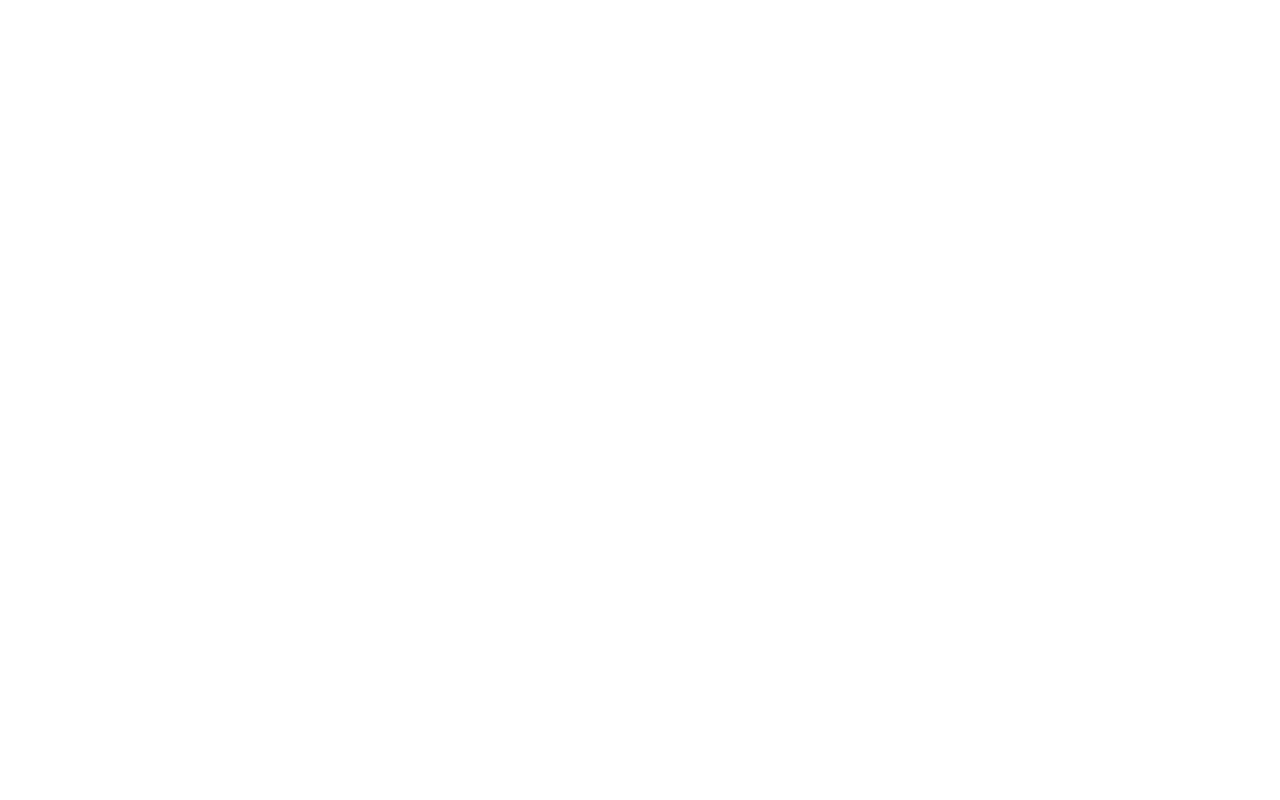
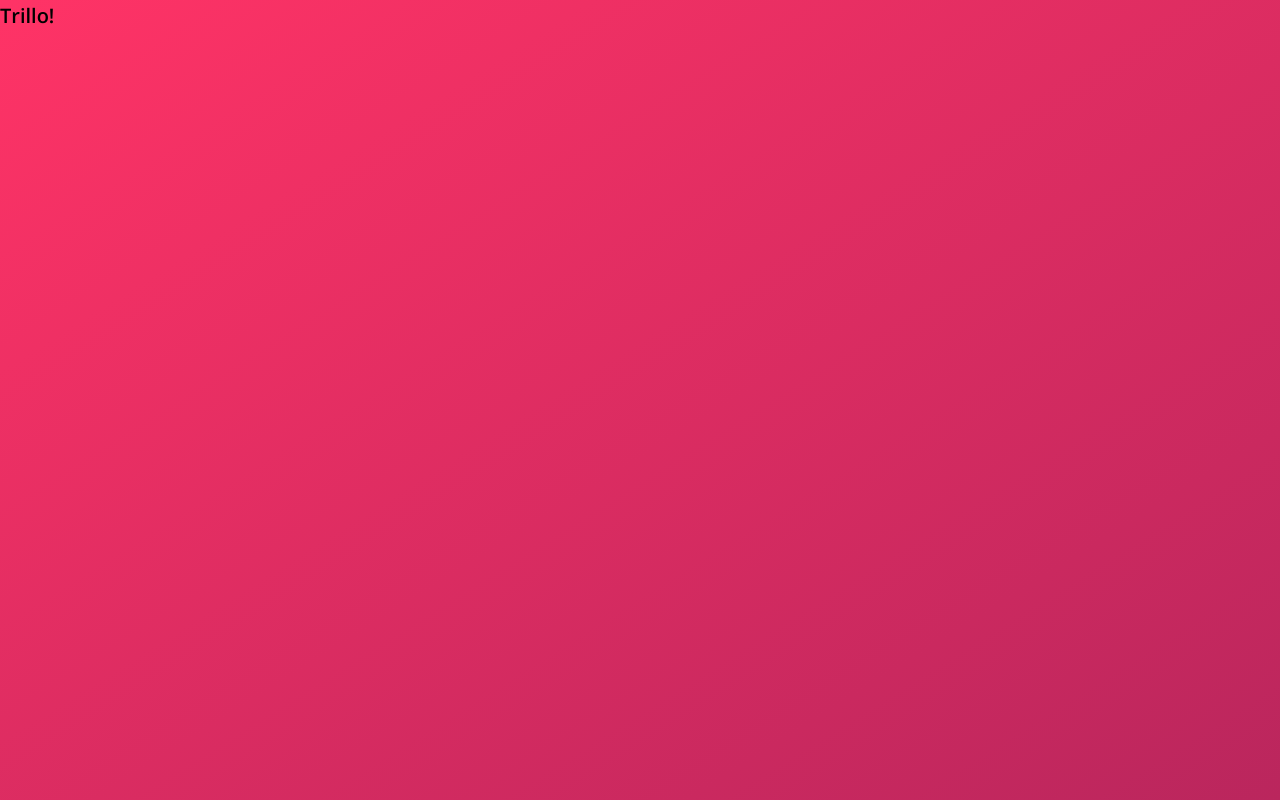
Before and after one commit to catalinpit/trillo, a website: page index.html in a window 1280 px wide. Drawn offline with nearby package versions, Linux system fonts and the light colour scheme.

Commit message:
basic layout

```diff
--- a/index.html
+++ b/index.html
@@ -11,6 +11,6 @@
         <title>trillo &mdash; Your all-in-one booking app</title>
     </head>
     <body>
-
+        <h1>Trillo!</h1>
     </body>
 </html>
--- a/package.json
+++ b/package.json
@@ -7,8 +7,7 @@
     "devserver": "live-server",
     "watch:sass": "node-sass sass/main.scss css/style.css -w",
     "compile:sass": "node-sass sass/main.scss css/style.compiled.css",
-      "concat:css": "concat -o css/style.concat.css css/icon-font.css css/style.compiled.css",
-      "prefix:css": "postcss --use autoprefixer -b 'last 10 versions' css/style.concat.css -o css/style.prefix.css",
+    "prefix:css": "postcss --use autoprefixer -b 'last 10 versions' css/style.comp.css -o css/style.prefix.css",
     "compress:css": "node-sass css/style.prefix.css css/style.css --output-style compressed",
     "build:css": "npm-run-all compile:sass concat:css prefix:css compress:css",
     "build-dev:css": "npm-run-all --parallel devserver watch:sass"
--- /dev/null
+++ b/sass/_base.scss
@@ -0,0 +1,61 @@
+/*
+COLORS
+
+Primary: #eb2f64
+Primary light: #FF3366
+Primary dark: #BA265D
+
+Grey light 1: #faf9f9
+Grey light 2: #f4f2f2
+Grey light 3: #f0eeee
+Grey light 4: #ccc
+
+Grey dark 1: #333
+Grey dark 2: #777
+Grey dark 3: #999
+
+*/
+
+/* CSS (NOT SASS) variables */
+:root {
+    --color-primary: #eb2f64;
+    --color-primary-light: #FF3366;
+    --color-primary-dark: #BA265D;
+    --color-grey-light: #faf9f9;
+    --color-grey-light: #f4f2f2;
+    --color-grey-light: #f0eeee;
+    --color-grey-light: #ccc;
+    --color-grey-dark: #333;
+    --color-grey-dark: #777;
+    --color-grey-dark: #999;
+}
+
+/* global reset */
+* {
+    margin: 0;
+    padding: 0;
+}
+
+*,
+*::before,
+*::after {
+    box-sizing: inherit;
+}
+
+html {
+    box-sizing: border-box;
+    /* global font size */
+    font-size: 62.5%; // 1 rem = 10px;
+}
+
+body {
+    background-color: #eb2f64;
+    font-family: 'Open Sans', sans-serif;
+    font-weight: 400;
+    line-height: 1.6;
+    background-image: linear-gradient(to right bottom, var(--color-primary-light), var(--color-primary-dark));
+    background-size: cover;
+    background-repeat: no-repeat;
+
+    min-height: 100vh;
+}
--- a/sass/main.scss
+++ b/sass/main.scss
@@ -1,17 +1,3 @@
-/*
-COLORS
-
-Primary: #eb2f64
-Primary light: #FF3366
-Primary dark: #BA265D
-
-Grey light 1: #faf9f9
-Grey light 2: #f4f2f2
-Grey light 3: #f0eeee
-Grey light 4: #ccc
-
-Grey dark 1: #333
-Grey dark 2: #777
-Grey dark 3: #999
-
-*/
+@import './base';
+@import './layout';
+@import './components';
```
Also changed, not shown: css/style.css, sass/_components.scss (added), sass/_layout.scss (added), 2 other files. Lines whose indentation alone changed are shown as unchanged.
